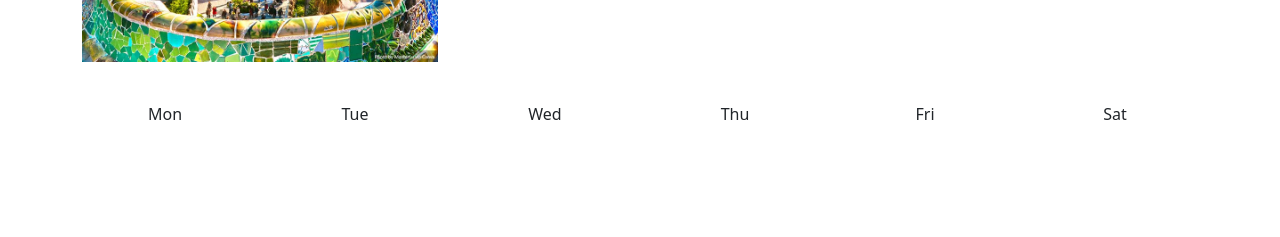
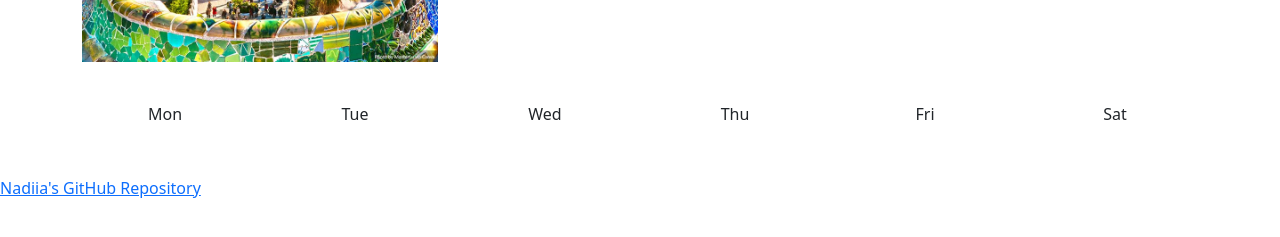
Before and after one commit to galaxxy-wanderer/She-Codes-Plus-Weather-App, a plain HTML site: page index.html in a window 1280 px wide. Shown: the part 319-556 px from the top of the page. Drawn offline with nearby package versions, Linux system fonts and the light colour scheme.

Commit message:
GitHub Rep link added

```diff
--- a/index.html
+++ b/index.html
@@ -80,6 +80,9 @@
         <div class="col-2">Sat</div>
       </div>
     </div>
+    <a href="https://github.com/galaxxy-wanderer/She-Codes-Plus-Weather-App"
+      >Nadiia's GitHub Repository</a
+    >
     <script src="src/script.js"></script>
   </body>
 </html>
```
